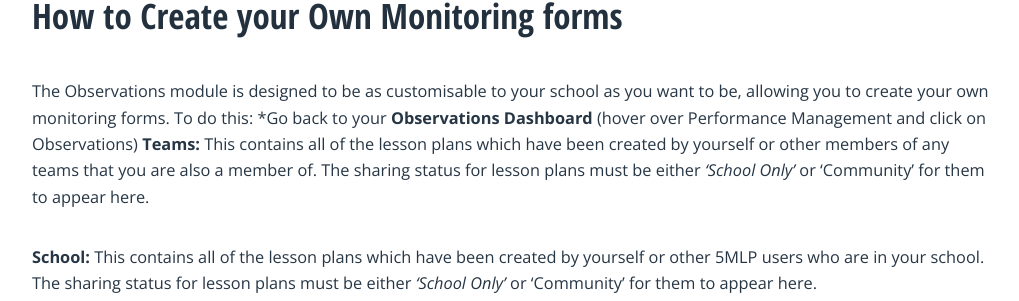
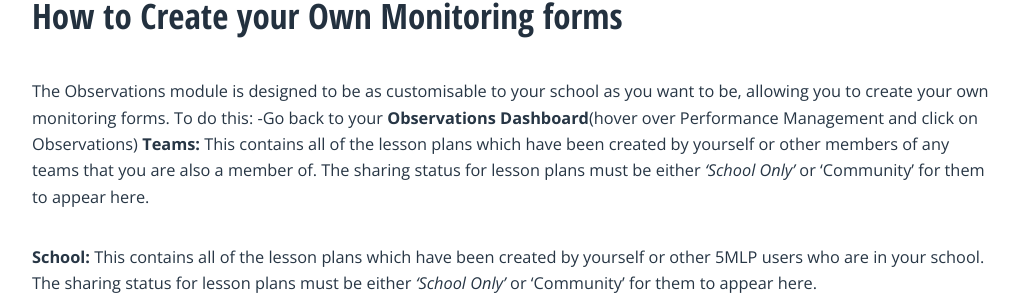
Before and after one commit to angelsolutions/5minutelessonplan, a Jekyll site: the page built from observations.md, in a window 1280 px wide and 900 px high, scrolled down 1442 px. Shown: the part 180-481 px from the top of the window, without its empty margins (128-1147 px from the left). Built offline with Jekyll 4.4.1, drawn with Linux system fonts in a browser that asks for light colours; nearby versions of some CDN libraries; comment, search, counter and statistics services are not loaded.

```diff
--- a/observations.md
+++ b/observations.md
@@ -23,7 +23,7 @@ This will show you the judgements included in the monitoring form, the grade sca
 ## **How to Create your Own Monitoring forms**
 The Observations module is designed to be as customisable to your school as you want to be, allowing you to create your own monitoring forms.
 To do this:
-*Go back to your **Observations Dashboard** (hover over Performance Management and click on Observations)
+-Go back to your **Observations Dashboard**(hover over Performance Management and click on Observations)
 **Teams:** This contains all of the lesson plans which have been created by yourself or other members of any teams that you are also a member of. The sharing status for lesson plans must be either <q>School Only</q> or ‘Community’ for them to appear here.
 
 **School:** This contains all of the lesson plans which have been created by yourself or other 5MLP users who are in your school. The sharing status for lesson plans must be either <q>School Only</q> or ‘Community’ for them to appear here.
```
